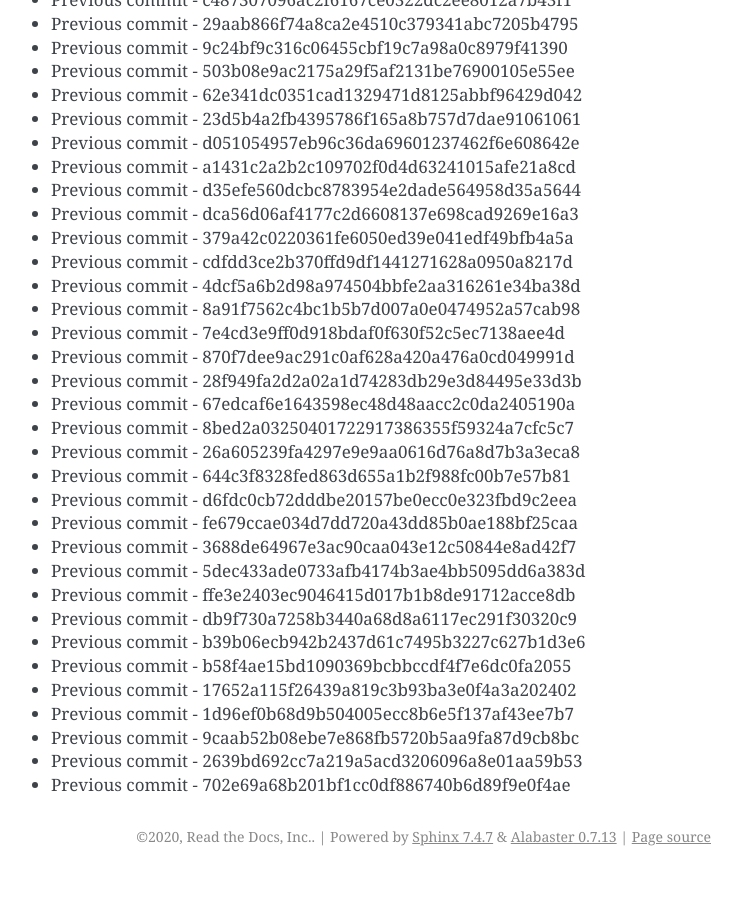
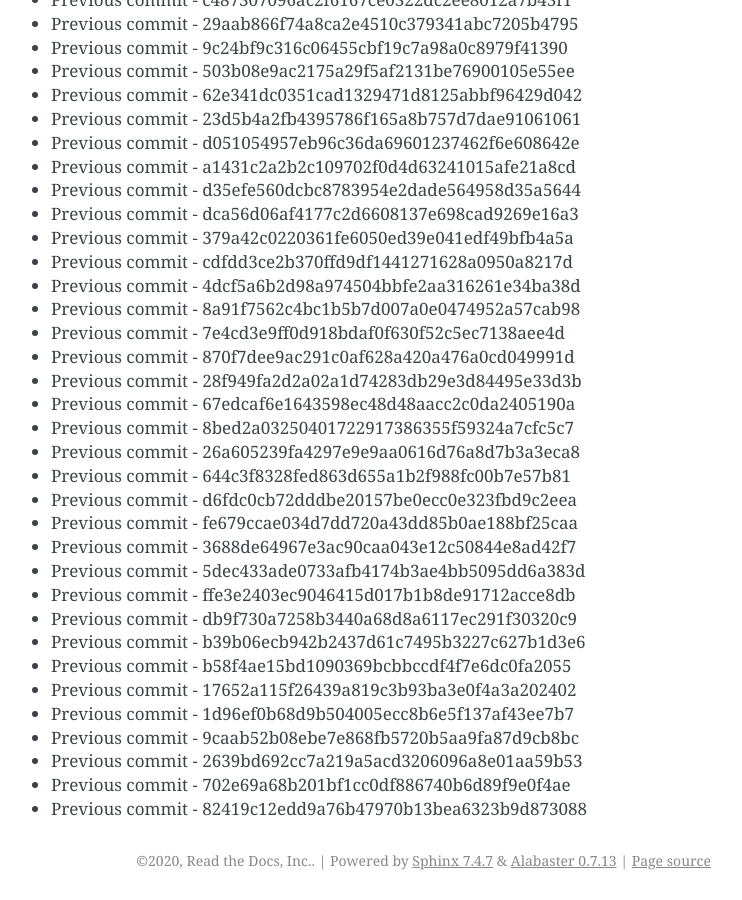
Before and after one commit to readthedocs/rtd-git-stresstest, a Sphinx documentation site: the page built from docs/updates.rst, in a window 1280 px wide and 900 px high, scrolled down 29545 px. Shown: the whole window, without its empty margins (399-1141 px from the left). Built offline with Sphinx 7.4.7, drawn with Linux system fonts in a browser that asks for light colours; before the commit the page ends 30421 px from its top, so only the background shows below that.

Commit message:
Generating commit from previous: 82419c12edd9a76b47970b13bea6323b9d873088

```diff
--- a/docs/updates.rst
+++ b/docs/updates.rst
@@ -1273,3 +1273,4 @@ It can be tested for any performance characteristics.
 * Previous commit - 9caab52b08ebe7e868fb5720b5aa9fa87d9cb8bc
 * Previous commit - 2639bd692cc7a219a5acd3206096a8e01aa59b53
 * Previous commit - 702e69a68b201bf1cc0df886740b6d89f9e0f4ae
+* Previous commit - 82419c12edd9a76b47970b13bea6323b9d873088
```
